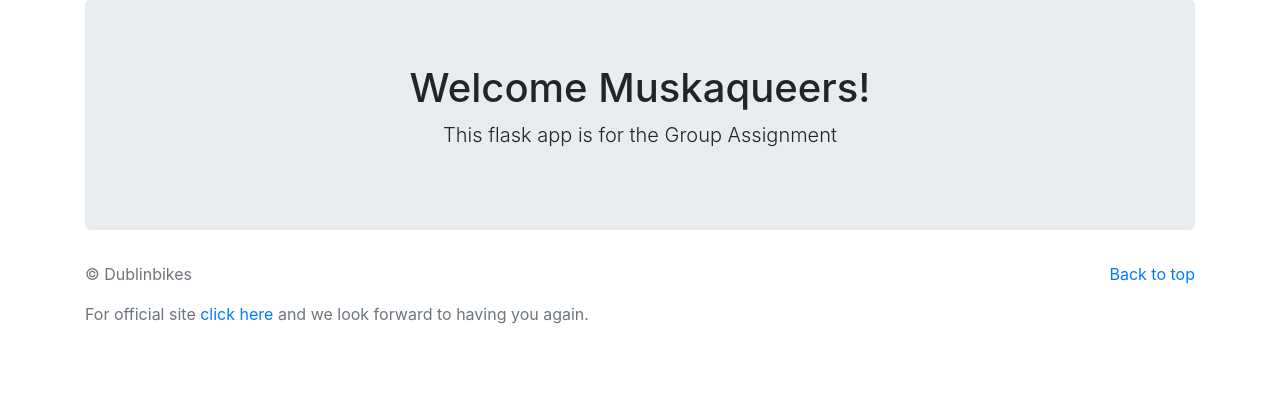
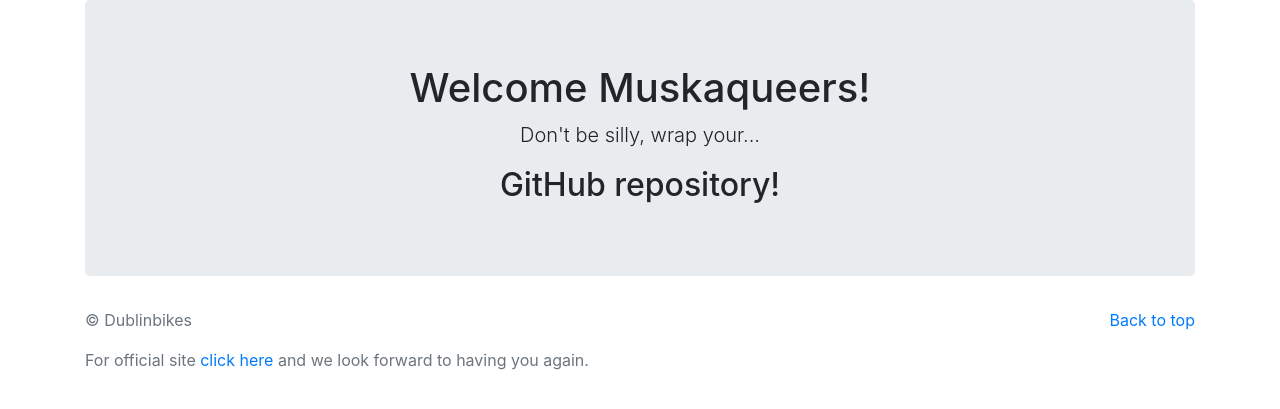
Before and after one commit to comp30670-Group-Assignment/dublinbikev2, a Flask app: page / in a window 1280 px wide. Shown: the part 56-465 px from the top of the page. Run offline with Flask 2, Linux system fonts and the light colour scheme; some libraries are stand-ins or nearby versions.

Commit message:
Update home.html

```diff
--- a/dublinbike/dublinbikeflask/templates/home.html
+++ b/dublinbike/dublinbikeflask/templates/home.html
@@ -5,7 +5,8 @@
 <div class="jumbotron text-center">
 
 	<h1>Welcome Muskaqueers!</h1>
-	<p class="lead">This flask app is for the Group Assignment</p>
+	<p class="lead">Don't be silly, wrap your...</p>
+	<h2>GitHub repository!</h2>
 
 </div>
 
```
